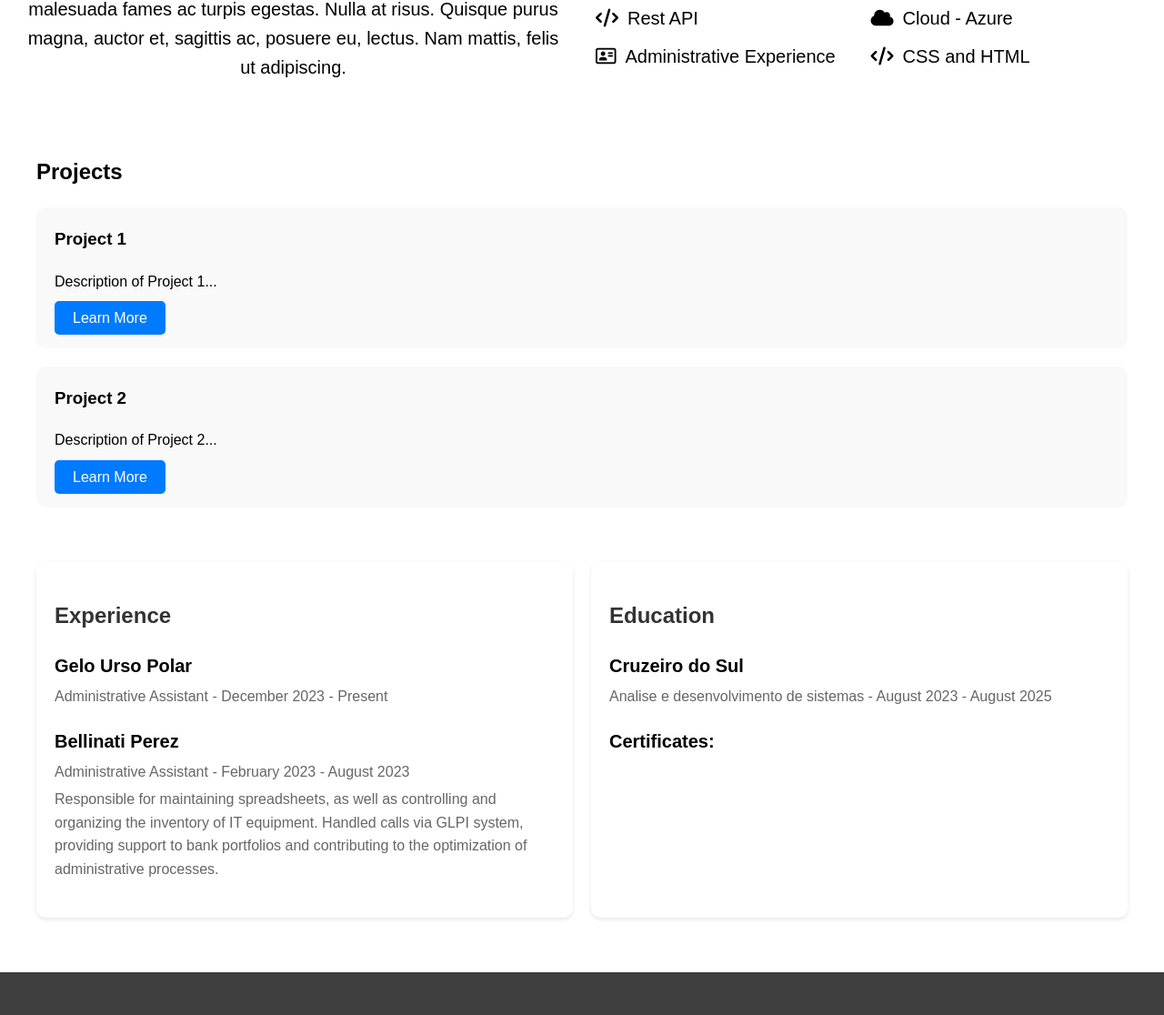
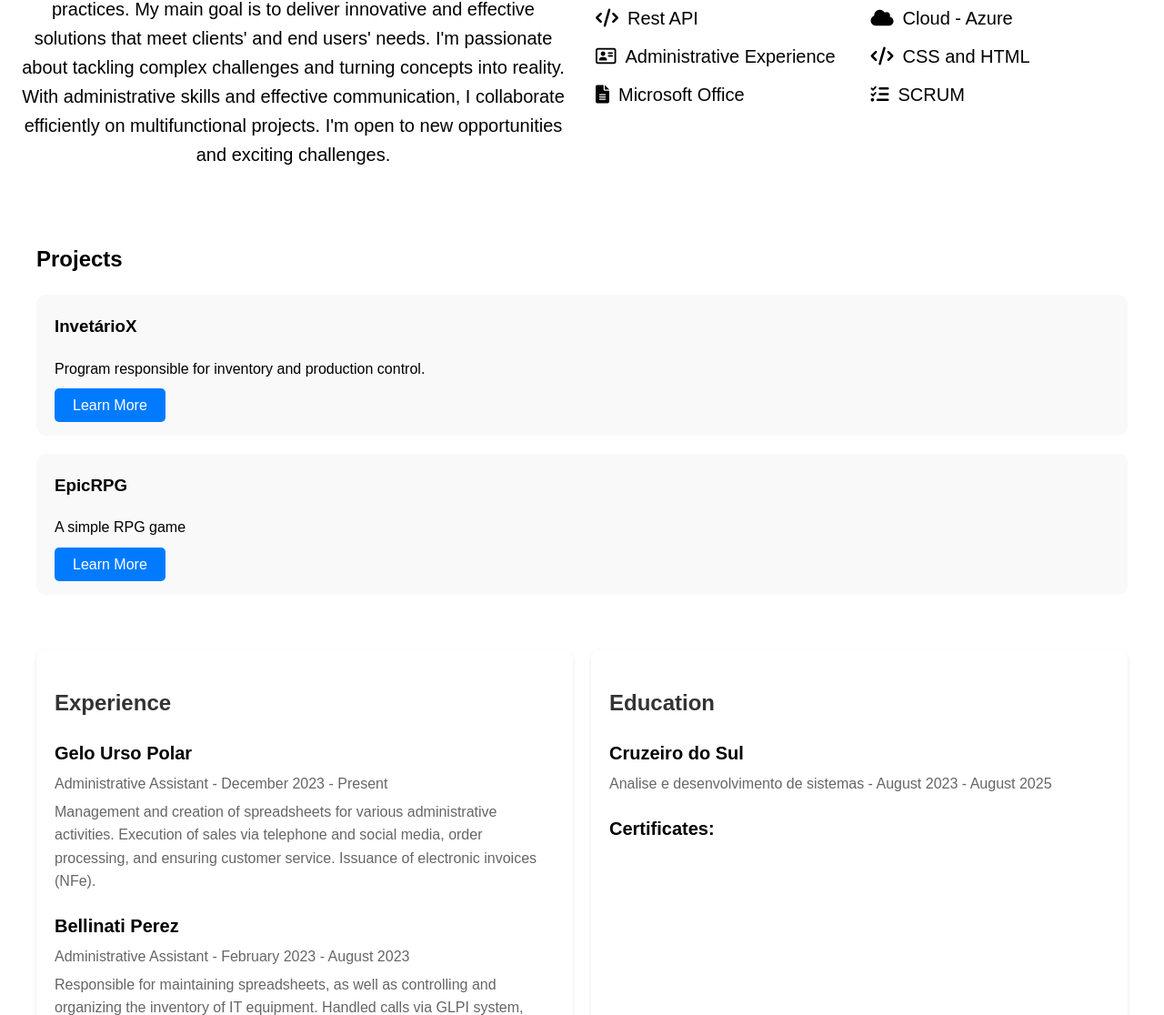
Before and after one commit to V1ctorGz/Curriculo, a plain HTML site: page index.html in a window 1280 px wide. Shown: the part 1146-2262 px from the top of the page at 91% size. Drawn offline with Linux system fonts and the light colour scheme; a script that the page names is missing.

Commit message:
Adicionado os projetos

```diff
--- a/index.html
+++ b/index.html
@@ -35,7 +35,7 @@
         <h2>About Me</h2>
         <div class="about-content">
             <div class="text-content">
-                <p>Lorem ipsum dolor sit amet, consectetur adipiscing elit. Etiam eget ligula eu lectus lobortis condimentum. Aliquam nonummy auctor massa. Pellentesque habitant morbi tristique senectus et netus et malesuada fames ac turpis egestas. Nulla at risus. Quisque purus magna, auctor et, sagittis ac, posuere eu, lectus. Nam mattis, felis ut adipiscing.</p>
+                <p>I'm a Full Stack developer with expertise in various technologies such as C#, .NET, ASP.NET, Git, PostgreSQL, and Azure. I'm always staying up-to-date with the latest industry trends and best practices. My main goal is to deliver innovative and effective solutions that meet clients' and end users' needs. I'm passionate about tackling complex challenges and turning concepts into reality. With administrative skills and effective communication, I collaborate efficiently on multifunctional projects. I'm open to new opportunities and exciting challenges.</p>
             </div>
             <div class="skills-list">
                 <ul>
@@ -49,6 +49,8 @@
                     <li class="skill"><i class="fas fa-cloud"></i><span class="skill-name">Cloud - Azure</span></li>
                     <li class="skill"><i class="far fa-address-card"></i><span class="skill-name">Administrative Experience</span></li>
                     <li class="skill"><i class="fas fa-code"></i><span class="skill-name">CSS and HTML</span></li>
+                    <li class="skill"><i class="fas fa-file-alt"></i><span class="skill-name">Microsoft Office</span></li>
+                    <li class="skill"><i class="fas fa-tasks"></i><span class="skill-name">SCRUM</span></li>
                 </ul>
             </div>
         </div>
@@ -57,14 +59,14 @@
     <section id="projects" class="container">
         <h2>Projects</h2>
         <div class="project">
-            <h3>Project 1</h3>
-            <p>Description of Project 1...</p>
-            <a href="#" class="btn">Learn More</a>
+            <h3>InvetárioX</h3>
+            <p>Program responsible for inventory and production control.</p>
+            <a href="https://github.com/V1ctorGz/EpicRPG" target="_blank" class="btn">Learn More</a>
         </div>
         <div class="project">
-            <h3>Project 2</h3>
-            <p>Description of Project 2...</p>
-            <a href="#" class="btn">Learn More</a>
+            <h3>EpicRPG</h3>
+            <p>A simple RPG game</p>
+            <a href="https://github.com/V1ctorGz/InventarioX" target="_blank" class="btn">Learn More</a>
         </div>
     </section>
 
@@ -76,7 +78,9 @@
             <li>
                 <h3>Gelo Urso Polar</h3>
                 <p>Administrative Assistant - December 2023 - Present</p>
-                <p></p>
+                <p>
+                    Management and creation of spreadsheets for various administrative activities. Execution of sales via telephone and social media, order processing, and ensuring customer service. Issuance of electronic invoices (NFe).
+                </p>
             </li>
             <li>
                 <h3>Bellinati Perez</h3>
--- a/styles.css
+++ b/styles.css
@@ -337,7 +337,7 @@ header h1 {
   margin: 0 10px; /* Espaçamento entre os ícones */
   vertical-align: middle; /* Alinhamento vertical dos ícones */
   border-radius: 10px;
-  border: 1px solid #fff;
+  border: 1px solid #3f3f3f;
 }
 
 /* Responsividade */
```
